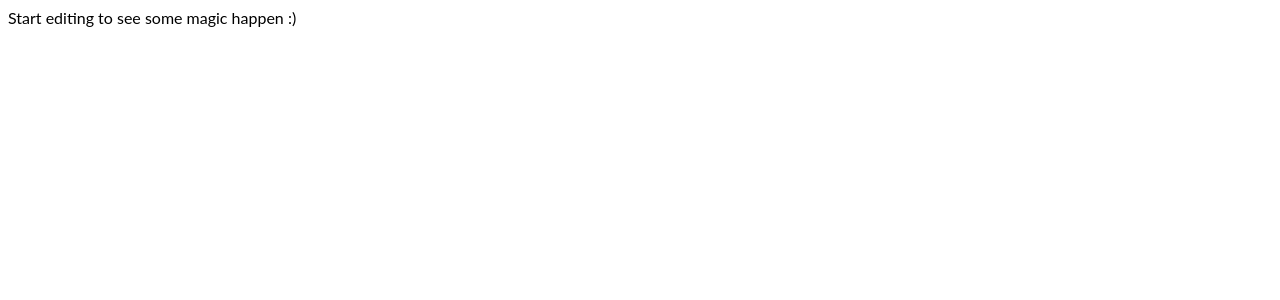
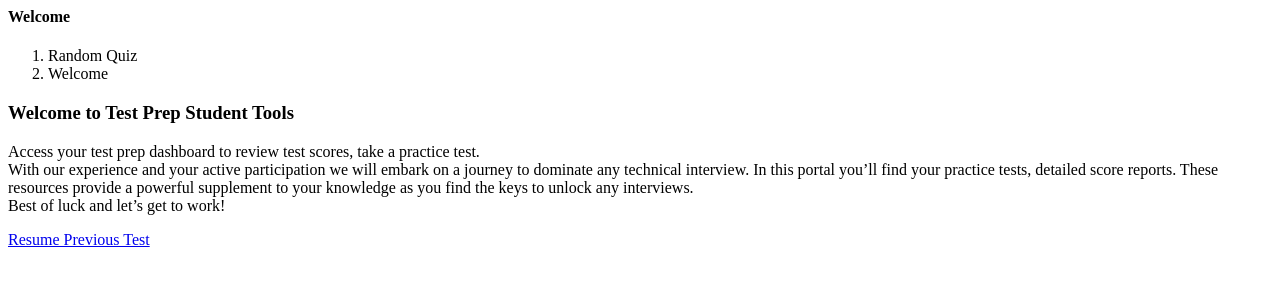
Before and after one commit to Aniket17/procom-quiz, an Angular app: page /home in a window 1280 px wide. Shown: the top 300 px of the page. Built offline with nearby package versions, Linux system fonts and the light colour scheme.

Commit message:
Added router

```diff
--- a/src/app/app.component.html
+++ b/src/app/app.component.html
@@ -1,3 +1 @@
-<p>
-  Start editing to see some magic happen :)
-</p>
+<router-outlet></router-outlet>
--- a/src/app/app.module.ts
+++ b/src/app/app.module.ts
@@ -9,9 +9,10 @@ import { TimerComponent } from "./components/timer/timer.component";
 import { QuizToobarComponent } from "./components/quiz-toobar/quiz-toobar.component";
 import { ReviewQuestionsComponent } from "./components/review-questions/review-questions.component";
 import { ResultComponent } from "./components/result/result.component";
+import { AppRoutingModule } from "./app-routing.module";
 
 @NgModule({
-  imports: [BrowserModule, FormsModule],
+  imports: [BrowserModule, FormsModule, AppRoutingModule],
   declarations: [
     AppComponent,
     WelcomeComponent,
--- a/src/index.html
+++ b/src/index.html
@@ -1,8 +1,12 @@
 <html>
-  <head>
-    <title>Angular App</title>
-  </head>
-  <body>
+
+<head>
+  <base href="/">
+  <title>Angular App</title>
+</head>
+
+<body>
   <my-app>loading</my-app>
-  </body>
+</body>
+
 </html>
```
Also changed, not shown: src/app/app-routing.module.ts (added, +14 -0 lines).
